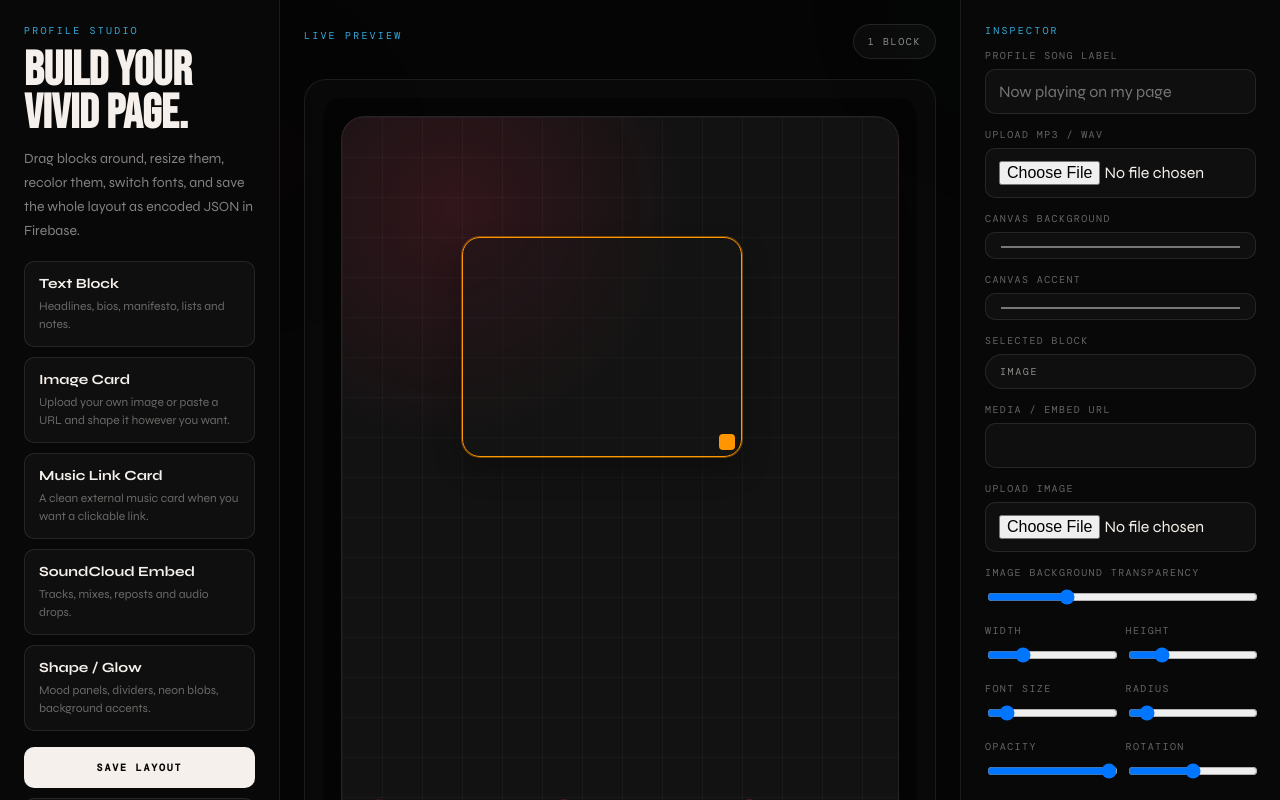
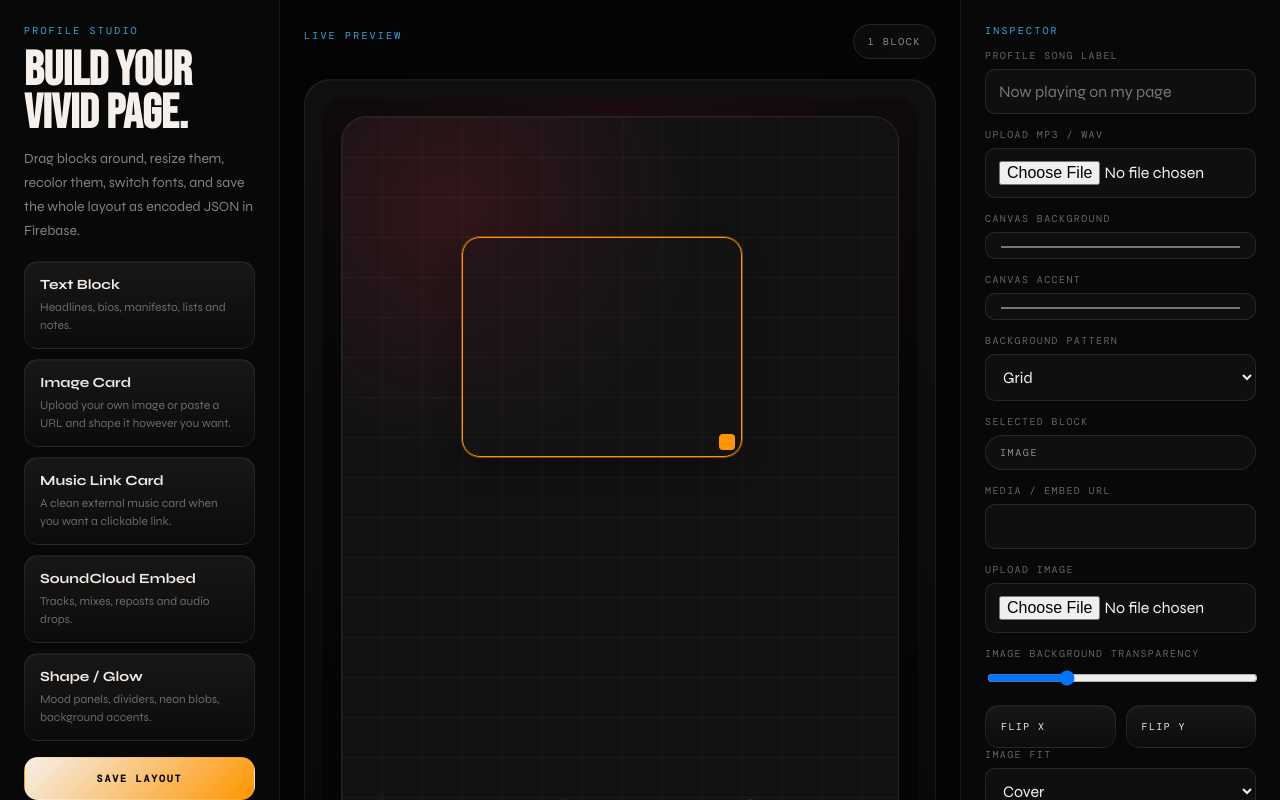
Before and after one commit to pepsimekhi2/beVivid, a plain HTML site: page profiledata.html in a window 1280 px wide. Both pictures are taken after a click on the button 139 px from the left and 399 px from the top of the page. Shown: the top 800 px of the page. Drawn offline with nearby package versions, Linux system fonts and the light colour scheme.

Commit message:
Update profiledata.html

```diff
--- a/profiledata.html
+++ b/profiledata.html
@@ -19,9 +19,9 @@ body::before { content: ''; position: fixed; inset: 0; pointer-events: none; opa
 .title { font-family: 'Bebas Neue', sans-serif; font-size: 48px; line-height: .9; margin: 0 0 12px; }
 .sub { color: rgba(245,240,235,.52); line-height: 1.7; font-size: 14px; margin: 0 0 18px; }
 .stack { display: grid; gap: 10px; }
-.tool-btn, .primary-btn, .ghost-btn, .mini-btn { width: 100%; border: 1px solid rgba(245,240,235,.1); background: rgba(245,240,235,.03); color: #f5f0eb; border-radius: 10px; padding: 13px 14px; text-align: left; cursor: pointer; font-family: inherit; }
-.tool-btn:hover, .ghost-btn:hover, .mini-btn:hover { border-color: rgba(245,240,235,.22); background: rgba(245,240,235,.06); }
-.primary-btn { background: #f5f0eb; color: #050505; border-color: transparent; text-align: center; font-family: 'DM Mono', monospace; font-size: 10px; letter-spacing: .18em; text-transform: uppercase; font-weight: 700; }
+.tool-btn, .primary-btn, .ghost-btn, .mini-btn { width: 100%; border: 1px solid rgba(245,240,235,.08); background: linear-gradient(180deg, rgba(24,24,24,.96), rgba(12,12,12,.96)); color: #f2e9e2; border-radius: 14px; padding: 14px 15px; text-align: left; cursor: pointer; font-family: inherit; box-shadow: inset 0 1px 0 rgba(255,255,255,.03); }
+.tool-btn:hover, .ghost-btn:hover, .mini-btn:hover { border-color: rgba(255,149,0,.28); background: linear-gradient(180deg, rgba(30,30,30,.98), rgba(14,14,14,.98)); }
+.primary-btn { background: linear-gradient(135deg,#f5f0eb,#ff9500); color: #050505; border-color: transparent; text-align: center; font-family: 'DM Mono', monospace; font-size: 10px; letter-spacing: .18em; text-transform: uppercase; font-weight: 700; }
 .primary-btn:hover { background: #ff9500; }
 .ghost-btn, .mini-btn { font-family: 'DM Mono', monospace; font-size: 10px; letter-spacing: .14em; text-transform: uppercase; }
 .tool-name { display: block; font-weight: 700; font-size: 14px; }
@@ -30,10 +30,11 @@ body::before { content: ''; position: fixed; inset: 0; pointer-events: none; opa
 .topbar { display: flex; align-items: center; justify-content: space-between; gap: 16px; margin-bottom: 20px; width: min(100%, 1320px); }
 .chip-row { display: flex; flex-wrap: wrap; gap: 10px; }
 .chip { border: 1px solid rgba(245,240,235,.1); border-radius: 999px; padding: 10px 14px; font-family: 'DM Mono', monospace; font-size: 10px; letter-spacing: .16em; text-transform: uppercase; color: rgba(245,240,235,.56); background: rgba(245,240,235,.03); }
-.workspace { border: 1px solid rgba(245,240,235,.08); border-radius: 22px; padding: 18px; background: rgba(245,240,235,.02); width: min(100%, 1320px); }
-.canvas-shell { overflow: auto; border-radius: 18px; background: rgba(0,0,0,.3); padding: 18px; min-height: calc(100vh - 180px); display: flex; justify-content: center; }
-.canvas { position: relative; width: 1200px; height: 900px; border-radius: 24px; overflow: hidden; background: linear-gradient(135deg, #111 0%, #181818 40%, #0b0b0b 100%); border: 1px solid rgba(245,240,235,.08); box-shadow: 0 30px 100px rgba(0,0,0,.35); }
+.workspace { border: 1px solid rgba(245,240,235,.08); border-radius: 26px; padding: 18px; background: linear-gradient(180deg, rgba(18,18,18,.88), rgba(7,7,7,.88)); width: min(100%, 1320px); box-shadow: inset 0 1px 0 rgba(255,255,255,.03); }
+.canvas-shell { overflow: auto; border-radius: 20px; background: radial-gradient(circle at top, rgba(255,45,85,.08), transparent 42%), rgba(0,0,0,.32); padding: 18px; min-height: calc(100vh - 180px); display: flex; justify-content: center; }
+.canvas { position: relative; width: 1200px; height: 900px; border-radius: 26px; overflow: hidden; background: linear-gradient(135deg, #111 0%, #181818 40%, #0b0b0b 100%); border: 1px solid rgba(245,240,235,.08); box-shadow: 0 30px 100px rgba(0,0,0,.35); }
 .canvas::before { content: ''; position: absolute; inset: 0; background-image: linear-gradient(rgba(255,255,255,.03) 1px, transparent 1px), linear-gradient(90deg, rgba(255,255,255,.03) 1px, transparent 1px); background-size: 40px 40px; pointer-events: none; }
+.pattern-layer { position: absolute; inset: 0; z-index: 0; pointer-events: none; opacity: .22; }
 .designer-el { position: absolute; overflow: hidden; cursor: move; border: 1px solid transparent; transition: border-color .15s, box-shadow .15s; user-select: none; }
 .designer-el.selected { border-color: #ff9500; box-shadow: 0 0 0 1px rgba(255,149,0,.4), 0 14px 28px rgba(0,0,0,.28); }
 .designer-el .inner { width: 100%; height: 100%; overflow: hidden; }
@@ -116,6 +117,7 @@ body::before { content: ''; position: fixed; inset: 0; pointer-events: none; opa
     <div class="field"><label for="profileSongUpload">Upload MP3 / WAV</label><input id="profileSongUpload" type="file" accept=".mp3,.wav,audio/mpeg,audio/wav,audio/x-wav" /></div>
     <div class="field"><label for="canvasBg">Canvas Background</label><input id="canvasBg" type="color" value="#121212" /></div>
     <div class="field"><label for="canvasAccent">Canvas Accent</label><input id="canvasAccent" type="color" value="#ff2d55" /></div>
+    <div class="field"><label for="canvasPattern">Background Pattern</label><select id="canvasPattern"><option value="grid">Grid</option><option value="dots">Dots</option><option value="stripes">Stripes</option><option value="waves">Waves</option><option value="none">None</option></select></div>
     <div id="selectionInspector" class="empty">Select a block to edit its content, font, colors, size, spacing, and embed URL.</div>
   </div></aside>
 </div>
@@ -126,7 +128,7 @@ const AUTH_COOKIE_NAME = 'bevivid_session';
 const CANVAS_W = 1200;
 const CANVAS_H = 900;
 const FONTS = ['Syne', 'Bebas Neue', 'DM Mono', 'Georgia', 'Times New Roman', 'Courier New', 'Trebuchet MS'];
-const state = { user: null, profileData: { songLabel: '', songAudio: '', background: '#121212', accent: '#ff2d55', elements: [] }, selectedId: null, drag: null, audio: { el: null, ctx: null, analyser: null, data: null, raf: null, playing: false } };
+const state = { user: null, profileData: { songLabel: '', songAudio: '', background: '#121212', accent: '#ff2d55', pattern: 'grid', elements: [] }, selectedId: null, drag: null, audio: { el: null, ctx: null, analyser: null, data: null, raf: null, playing: false } };
 
 function getCookie(name) { const match = document.cookie.match(new RegExp('(?:^|; )' + name + '=([^;]*)')); return match ? decodeURIComponent(match[1]) : ''; }
 function setStatus(message, type) { const box = document.getElementById('studioStatus'); box.textContent = message; box.className = 'status' + (type ? ' ' + type : ''); }
@@ -148,6 +150,21 @@ function withAlpha(color, alpha) {
   const b = parseInt(hex.slice(5, 7), 16);
   return `rgba(${r}, ${g}, ${b}, ${alpha})`;
 }
+function getContrastColor(color) {
+  const hex = toColorValue(color, '#161616');
+  const r = parseInt(hex.slice(1, 3), 16);
+  const g = parseInt(hex.slice(3, 5), 16);
+  const b = parseInt(hex.slice(5, 7), 16);
+  const luminance = (0.299 * r + 0.587 * g + 0.114 * b) / 255;
+  return luminance > 0.66 ? '#141414' : '#f2e9e2';
+}
+function getPatternStyle(pattern, accent) {
+  if (pattern === 'dots') return `radial-gradient(${accent}44 1px, transparent 1px) 0 0 / 22px 22px`;
+  if (pattern === 'stripes') return `repeating-linear-gradient(135deg, ${accent}22 0 10px, transparent 10px 24px)`;
+  if (pattern === 'waves') return `radial-gradient(circle at 0 100%, ${accent}28, transparent 32%), radial-gradient(circle at 100% 0, ${accent}18, transparent 26%)`;
+  if (pattern === 'none') return 'none';
+  return `linear-gradient(${accent}18 1px, transparent 1px), linear-gradient(90deg, ${accent}18 1px, transparent 1px)`;
+}
 
 function defaultLayout(user) {
   return {
@@ -155,6 +172,7 @@ function defaultLayout(user) {
     songAudio: '',
     background: '#121212',
     accent: '#ff2d55',
+    pattern: 'grid',
     elements: [
       { id: makeId(), type: 'text', x: 60, y: 130, w: 420, h: 180, text: `${user.displayName || 'Your Name'}\n@${user.handle || 'handle'}\nBuild something unforgettable.`, bg: '#111111', color: '#f5f0eb', fontFamily: 'Bebas Neue', fontSize: 42, radius: 24, opacity: 1, rotation: 0, align: 'left', z: 3 },
       { id: makeId(), type: 'text', x: 60, y: 340, w: 360, h: 180, text: user.bio || 'Write your bio here. Add projects, what you make, what you love, and what you want people to remember.', bg: 'rgba(255,255,255,0.02)', color: '#d6d1cb', fontFamily: 'Syne', fontSize: 18, radius: 20, opacity: 1, rotation: 0, align: 'left', z: 4 },
@@ -260,6 +278,11 @@ function renderCanvas() {
   const canvas = document.getElementById('canvas');
   canvas.innerHTML = '';
   canvas.style.background = `radial-gradient(circle at 20% 10%, ${state.profileData.accent}22, transparent 26%), ${state.profileData.background}`;
+  const pattern = document.createElement('div');
+  pattern.className = 'pattern-layer';
+  pattern.style.backgroundImage = getPatternStyle(state.profileData.pattern, state.profileData.accent);
+  pattern.style.backgroundSize = state.profileData.pattern === 'grid' ? '40px 40px' : 'auto';
+  canvas.appendChild(pattern);
   const viz = document.createElement('canvas');
   viz.className = 'visualizer-bg';
   canvas.appendChild(viz);
@@ -287,7 +310,7 @@ function renderCanvas() {
     node.dataset.id = el.id; node.addEventListener('mousedown', startDrag); node.addEventListener('click', () => selectElement(el.id));
     const inner = document.createElement('div'); inner.className = 'inner';
     if (el.type === 'text' || el.type === 'shape') { inner.className += ' text-block'; inner.style.color = el.color || '#f5f0eb'; inner.style.fontFamily = el.fontFamily || 'Syne'; inner.style.fontSize = `${el.fontSize || 24}px`; inner.style.textAlign = el.align || 'left'; inner.textContent = el.text || ''; }
-    else if (el.type === 'image') { inner.className += ' image-block'; inner.innerHTML = el.url ? `<img src="${escapeAttr(el.url)}" alt="">` : ''; }
+    else if (el.type === 'image') { inner.className += ' image-block'; inner.innerHTML = el.url ? `<img src="${escapeAttr(el.url)}" alt="" style="transform: scaleX(${el.flipX ? -1 : 1}) scaleY(${el.flipY ? -1 : 1}); object-fit:${el.fitMode || 'cover'};">` : ''; }
     else { inner.className += ' embed-block'; inner.innerHTML = getEmbedMarkup(el.url, el.type); }
     node.appendChild(inner);
     const handle = document.createElement('div'); handle.className = 'resize-handle'; handle.dataset.id = el.id; handle.addEventListener('mousedown', startResize); node.appendChild(handle);
@@ -302,16 +325,18 @@ function renderInspector() {
   document.getElementById('profileSongLabel').value = state.profileData.songLabel || '';
   document.getElementById('canvasBg').value = toColorValue(state.profileData.background, '#121212');
   document.getElementById('canvasAccent').value = toColorValue(state.profileData.accent, '#ff2d55');
+  document.getElementById('canvasPattern').value = state.profileData.pattern || 'grid';
   if (!el) { box.className = 'empty'; box.innerHTML = 'Select a block to edit its content, font, colors, size, spacing, and embed URL.'; return; }
   const textField = el.type === 'text' || el.type === 'shape' ? `<div class="field"><label>Text</label><textarea id="insText">${escapeHtml(el.text || '')}</textarea></div>` : '';
   const urlField = el.type === 'image' || el.type === 'spotify' || el.type === 'soundcloud' ? `<div class="field"><label>Media / Embed URL</label><input id="insUrl" type="text" value="${escapeAttr(el.url || '')}"></div>` : '';
   const uploadField = el.type === 'image' ? `<div class="field"><label>Upload Image</label><input id="insUpload" type="file" accept="image/*"></div>` : '';
   const imageBgField = el.type === 'image' ? `<div class="field"><label>Image Background Transparency</label><input id="insImageBgAlpha" type="range" min="0" max="100" value="${Math.round((el.bgAlpha ?? 0.3) * 100)}"></div>` : '';
+  const imageFlipField = el.type === 'image' ? `<div class="two"><button class="mini-btn" type="button" onclick="toggleFlip('x')">${el.flipX ? 'Unflip X' : 'Flip X'}</button><button class="mini-btn" type="button" onclick="toggleFlip('y')">${el.flipY ? 'Unflip Y' : 'Flip Y'}</button></div><div class="field"><label>Image Fit</label><select id="insFitMode"><option value="cover"${(el.fitMode || 'cover') === 'cover' ? ' selected' : ''}>Cover</option><option value="contain"${(el.fitMode || 'cover') === 'contain' ? ' selected' : ''}>Contain</option></select></div>` : '';
   const alignField = el.type === 'text' ? `<div class="field"><label>Alignment</label><select id="insAlign"><option value="left"${el.align === 'left' ? ' selected' : ''}>Left</option><option value="center"${el.align === 'center' ? ' selected' : ''}>Center</option><option value="right"${el.align === 'right' ? ' selected' : ''}>Right</option></select></div>` : '';
   box.className = '';
   box.innerHTML = `
     <div class="field"><label>Selected Block</label><div class="chip">${escapeHtml(el.type)}</div></div>
-    ${textField}${urlField}${uploadField}${imageBgField}${alignField}
+    ${textField}${urlField}${uploadField}${imageBgField}${imageFlipField}${alignField}
     <div class="two">
       <div class="field"><label>Width</label><input id="insW" type="range" min="80" max="900" value="${el.w}"></div>
       <div class="field"><label>Height</label><input id="insH" type="range" min="80" max="700" value="${el.h}"></div>
@@ -341,7 +366,7 @@ function bindInspectorEvents(el) {
   const map = {
     insText: v => el.text = v, insUrl: v => el.url = v, insAlign: v => el.align = v, insW: v => el.w = Number(v), insH: v => el.h = Number(v),
     insSize: v => el.fontSize = Number(v), insRadius: v => el.radius = Number(v), insOpacity: v => el.opacity = Number(v) / 100,
-    insRotate: v => el.rotation = Number(v), insBg: v => el.bg = v, insColor: v => el.color = v, insFont: v => el.fontFamily = v, insImageBgAlpha: v => el.bgAlpha = Number(v) / 100
+    insRotate: v => el.rotation = Number(v), insBg: v => { el.bg = v; if (el.type === 'text' || el.type === 'shape') el.color = getContrastColor(v); }, insColor: v => el.color = v, insFont: v => el.fontFamily = v, insImageBgAlpha: v => el.bgAlpha = Number(v) / 100, insFitMode: v => el.fitMode = v
   };
   Object.keys(map).forEach(id => {
     const node = document.getElementById(id);
@@ -371,13 +396,21 @@ function bindInspectorEvents(el) {
 
 function selectElement(id) { state.selectedId = id; renderCanvas(); renderInspector(); }
 function addElement(type) {
-  const el = { id: makeId(), type, x: 120 + state.profileData.elements.length * 16, y: 120 + state.profileData.elements.length * 16, w: 280, h: type === 'text' ? 180 : 220, text: type === 'text' ? 'New text block' : '', url: '', bg: type === 'shape' ? '#a259ff' : '#161616', bgAlpha: type === 'image' ? 0.28 : 1, color: '#f5f0eb', fontFamily: 'Syne', fontSize: 20, radius: 18, opacity: 1, rotation: 0, align: 'left', z: (Math.max(0, ...state.profileData.elements.map(item => item.z || 0)) + 1) };
+  const el = { id: makeId(), type, x: 120 + state.profileData.elements.length * 16, y: 120 + state.profileData.elements.length * 16, w: 280, h: type === 'text' ? 180 : 220, text: type === 'text' ? 'New text block' : '', url: '', bg: type === 'shape' ? '#a259ff' : '#161616', bgAlpha: type === 'image' ? 0.28 : 1, color: type === 'text' ? '#f2e9e2' : '#141414', fontFamily: 'Syne', fontSize: 20, radius: 18, opacity: 1, rotation: 0, align: 'left', fitMode: 'cover', flipX: false, flipY: false, z: (Math.max(0, ...state.profileData.elements.map(item => item.z || 0)) + 1) };
   if (type === 'spotify') el.url = 'https://open.spotify.com/embed/track/11dFghVXANMlKmJXsNCbNl';
   if (type === 'soundcloud') el.url = 'https://soundcloud.com/forss/flickermood';
   state.profileData.elements.push(el); selectElement(el.id);
 }
 function removeSelected() { if (!state.selectedId) return; state.profileData.elements = state.profileData.elements.filter(el => el.id !== state.selectedId); state.selectedId = null; renderCanvas(); renderInspector(); }
 function duplicateSelected() { const el = getSelectedElement(); if (!el) return; const copy = JSON.parse(JSON.stringify(el)); copy.id = makeId(); copy.x += 20; copy.y += 20; state.profileData.elements.push(copy); selectElement(copy.id); }
+function toggleFlip(axis) {
+  const el = getSelectedElement();
+  if (!el || el.type !== 'image') return;
+  if (axis === 'x') el.flipX = !el.flipX;
+  if (axis === 'y') el.flipY = !el.flipY;
+  renderCanvas();
+  renderInspector();
+}
 function normalizeLayers() {
   state.profileData.elements.sort((a, b) => (a.z || 0) - (b.z || 0)).forEach((el, index) => { el.z = index + 1; });
 }
@@ -415,6 +448,7 @@ document.getElementById('profileSongUpload').addEventListener('change', e => {
 });
 document.getElementById('canvasBg').addEventListener('input', e => { state.profileData.background = e.target.value; renderCanvas(); });
 document.getElementById('canvasAccent').addEventListener('input', e => { state.profileData.accent = e.target.value; renderCanvas(); });
+document.getElementById('canvasPattern').addEventListener('input', e => { state.profileData.pattern = e.target.value; renderCanvas(); });
 
 async function loadUserAndLayout() {
   state.user = normalizeSession();
```
